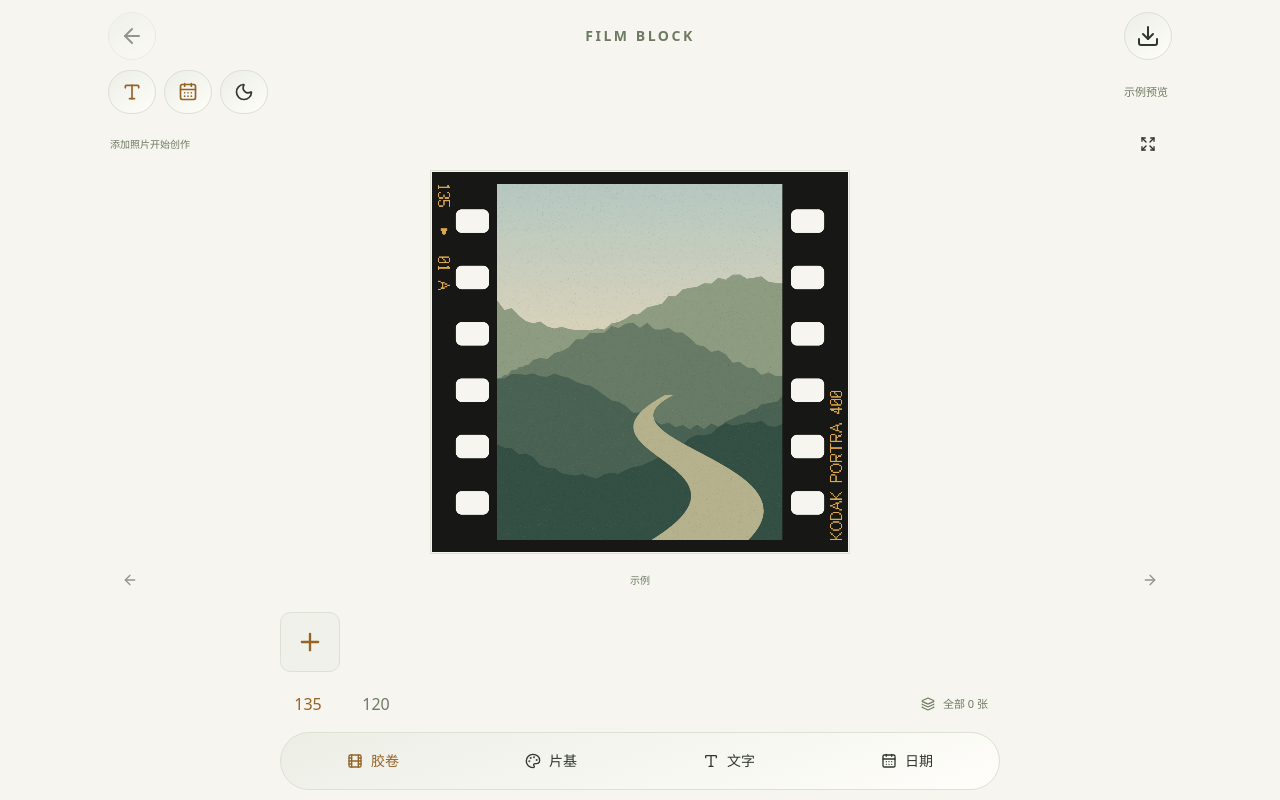
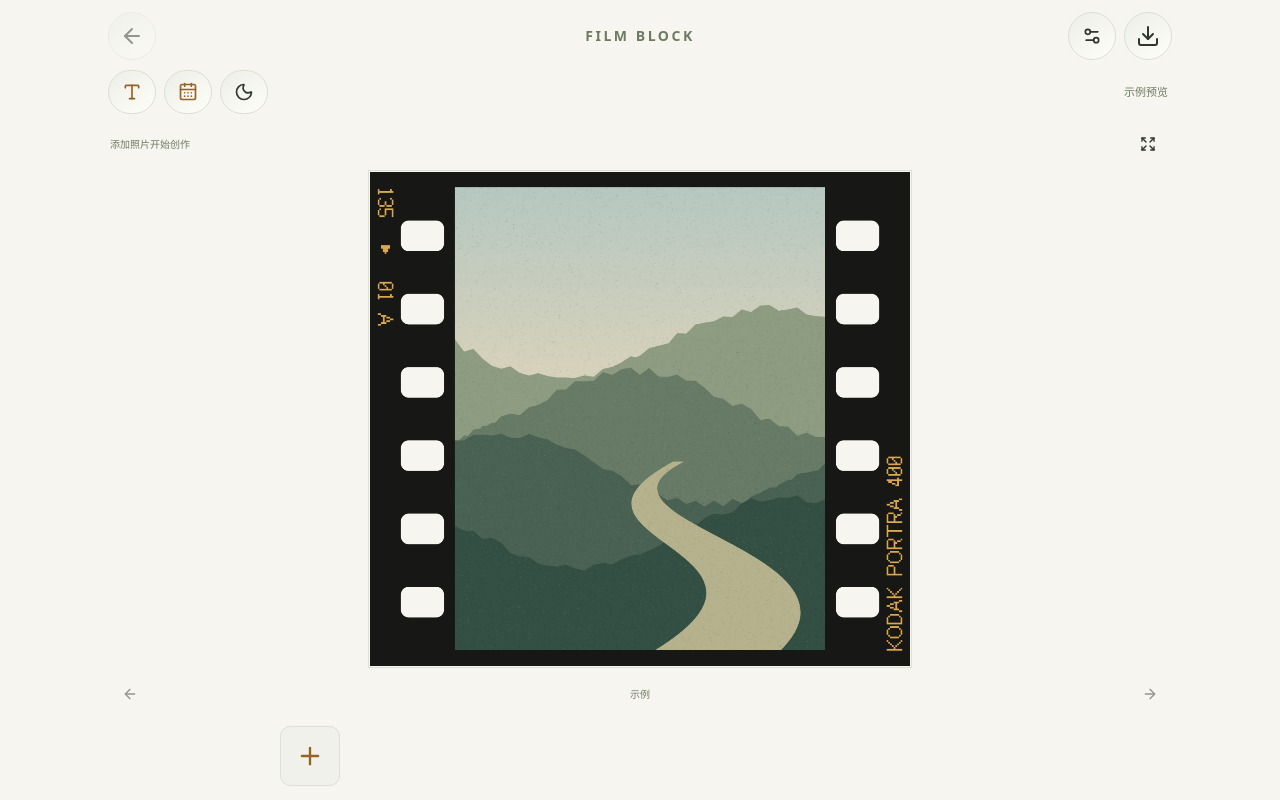
Before and after one commit to pomelo-chuan/film-block, a React (Vite) app: page / in a window 1280 px wide. Built offline with nearby package versions, Linux system fonts and the light colour scheme; a web font is replaced by a local one.

Commit message:
Move bottom editor configuration into top-right settings

```diff
--- a/src/main.tsx
+++ b/src/main.tsx
@@ -1,6 +1,6 @@
 import React, {useEffect,useRef,useState} from 'react';
 import {createRoot} from 'react-dom/client';
-import {ArrowLeft,ArrowRight,Check,Download,Expand,Film,Layers,LoaderCircle,Moon,Sun,Plus,Trash2,X,Palette,Type,CalendarDays} from 'lucide-react';
+import {ArrowLeft,ArrowRight,Check,Download,Expand,Film,Layers,LoaderCircle,Moon,Sun,Plus,Trash2,X,Settings2,Palette,Type,CalendarDays} from 'lucide-react';
 import {defaults,presets,fonts,fontLabels,loadFilmFont,renderFilm,safeFilename,type Settings} from './film';
 import '@fontsource/silkscreen/latin-400.css';
 import '@fontsource/press-start-2p/latin-400.css';
@@ -27,7 +27,6 @@ import {cn} from '@/lib/utils';
 import {readCaptureDate,formatCaptureDate,formatStampDate} from './photo-date';
 import './style.css';
 type EditorPanel='film'|'base'|'text'|'date'|'export';
-const panelTitles:Record<EditorPanel,string>={film:'胶卷设置',base:'片基设置',text:'片基文字',date:'相机日期',export:'导出照片'};
 function App(){
  const [panel,setPanel]=useState<EditorPanel>('film'),[panelOpen,setPanelOpen]=useState(false);
  const [lastTool,setLastTool]=useState<Exclude<EditorPanel,'export'>>('film');
@@ -91,7 +90,10 @@ function App(){
   <header className="editor-header">
    <Button ref={managerTrigger} variant="ghost" size="icon" className="editor-round size-12" aria-label="管理照片" title="管理照片" disabled={!photos.length||busy} onClick={()=>setManageOpen(true)}><ArrowLeft className="size-6"/></Button>
    <a className="flex min-h-11 items-center" href="https://github.com/pomelo-chuan/film-block" aria-label="GitHub 仓库" title="GitHub 仓库" target="_blank" rel="noreferrer"><h1 className="brand text-xs font-semibold tracking-[.18em] text-muted-foreground sm:text-sm">FILM BLOCK</h1></a>
+   <div className="flex items-center justify-end gap-2">
+    <Button variant="ghost" size="icon" className="editor-round size-12" aria-label="打开设置" title="设置" aria-haspopup="dialog" aria-expanded={panelOpen&&panel!=='export'} onClick={event=>openPanel(lastTool,event.currentTarget)}><Settings2 className="size-5"/></Button>
    <Button variant="ghost" size="icon" className="editor-round size-12" aria-label="导出设置" title="导出照片" disabled={busy} onClick={event=>openPanel('export',event.currentTarget)}>{busy?<LoaderCircle className="size-5 animate-spin"/>:<Download className="size-6"/>}</Button>
+   </div>
   </header>
   <div className="editor-shortcuts" aria-label="快捷设置">
    <Button variant="ghost" size="icon" className={cn('editor-round h-11 w-12',shown.textEnabled&&'text-primary')} aria-label={shown.textEnabled?'隐藏片基文字':'显示片基文字'} title="片基文字开关" aria-pressed={shown.textEnabled} onClick={()=>change({textEnabled:!shown.textEnabled})}><Type className="size-5"/></Button>
@@ -105,9 +107,7 @@ function App(){
    <div className="editor-preview-navigation"><Button variant="ghost" size="icon" className="size-11 rounded-full" aria-label="上一张" disabled={index===0||!photos.length} onClick={()=>setActive(photos[index-1].id)}><ArrowLeft className="size-4"/></Button><span className="text-[10px] tabular-nums text-muted-foreground">{photos.length?`${index+1} / ${photos.length}`:'示例'}</span><Button variant="ghost" size="icon" className="size-11 rounded-full" aria-label="下一张" disabled={index>=photos.length-1} onClick={()=>setActive(photos[index+1].id)}><ArrowRight className="size-4"/></Button></div>
   </main>
   <section className="editor-library" aria-label="照片列表"><Input ref={input} type="file" accept="image/*" multiple hidden className="hidden" aria-label="上传照片" onChange={event=>{if(event.target.files)void upload(event.target.files);event.target.value='';}}/><div className="filmstrip" aria-label="照片缩略图"><Button ref={addTrigger} variant="ghost" className="editor-add size-[60px] shrink-0 rounded-lg border bg-muted/60 text-primary" aria-label="添加照片" title="添加照片" disabled={busy} onClick={()=>input.current?.click()}><Plus className="size-7!"/></Button>{photos.map((photo,i)=><article key={photo.id} className={cn('relative size-[60px] shrink-0 overflow-hidden rounded-lg border-2 bg-muted/30',active===photo.id?'border-primary':'border-transparent')}><Button variant="ghost" className="thumbnail size-full rounded-none p-0.5" aria-label={`预览 ${photo.name}`} title={photo.name} onClick={()=>choosePhoto(photo.id)}><Preview photo={photo} settings={photo.settings} index={i}/></Button>{selected.includes(photo.id)&&<span className="pointer-events-none absolute right-0.5 bottom-0.5 rounded-full bg-primary p-0.5 text-primary-foreground"><Check className="size-2.5"/></span>}</article>)}</div></section>
-  <div className="editor-formats" aria-label="胶卷格式"><ToggleGroup type="single" value={shown.format} onValueChange={value=>{if(value==='135'||value==='120')change({format:value});}} className="gap-3" aria-label="选择胶卷"><ToggleGroupItem value="135" aria-label="选择 135 胶卷" className="h-11 min-w-14 rounded-full! border-0! bg-transparent! px-3 text-base font-medium text-muted-foreground data-[state=on]:text-primary">135</ToggleGroupItem><ToggleGroupItem value="120" aria-label="选择 120 胶卷" className="h-11 min-w-14 rounded-full! border-0! bg-transparent! px-3 text-base font-medium text-muted-foreground data-[state=on]:text-primary">120</ToggleGroupItem></ToggleGroup><Button variant="ghost" className="ml-auto h-11 max-w-40 truncate rounded-full px-2 text-[11px] text-muted-foreground" aria-label="调整范围设置" onClick={event=>openPanel('film',event.currentTarget)}><Layers className="size-3.5"/>{scope==='all'?`全部 ${photos.length} 张`:`选中 ${selected.length} 张`}</Button></div>
-  <nav className="editor-bottom-nav" aria-label="编辑工具">{([{value:'film',label:'胶卷',Icon:Film},{value:'base',label:'片基',Icon:Palette},{value:'text',label:'文字',Icon:Type},{value:'date',label:'日期',Icon:CalendarDays}] as const).map(({value,label,Icon})=><Button key={value} variant="ghost" className={cn('h-12 min-w-0 flex-1 rounded-full text-sm',lastTool===value?'text-primary':'text-foreground')} aria-label={`${label}设置`} aria-haspopup="dialog" aria-expanded={panelOpen&&panel===value} onClick={event=>openPanel(value,event.currentTarget)}><Icon className="hidden size-4 sm:block"/>{label}</Button>)}</nav>
-  <Sheet open={panelOpen} onOpenChange={setPanelOpen}><SheetContent onCloseAutoFocus={event=>{event.preventDefault();panelTrigger.current?.focus();}} side="bottom" showCloseButton={false} className="mx-auto max-h-[85dvh] max-w-xl gap-0 rounded-t-3xl pb-[env(safe-area-inset-bottom)]"><SheetHeader className="pr-16"><SheetTitle>{panelTitles[panel]}</SheetTitle><SheetDescription>{panel==='export'?`导出${scope==='all'?'全部':'选中'} ${target.length} 张照片`:'调整后实时应用到预览'}</SheetDescription></SheetHeader><SheetClose asChild><Button variant="ghost" size="icon" className="absolute top-3 right-3 size-11 rounded-full" aria-label="关闭设置"><X/></Button></SheetClose><div className="min-h-0 overflow-y-auto overscroll-contain">
+  <Sheet open={panelOpen} onOpenChange={setPanelOpen}><SheetContent onCloseAutoFocus={event=>{event.preventDefault();panelTrigger.current?.focus();}} side="bottom" showCloseButton={false} className="mx-auto max-h-[85dvh] max-w-xl gap-0 rounded-t-3xl pb-[env(safe-area-inset-bottom)]"><SheetHeader className="pr-16"><SheetTitle>{panel==='export'?'导出照片':'编辑设置'}</SheetTitle><SheetDescription>{panel==='export'?`导出${scope==='all'?'全部':'选中'} ${target.length} 张照片`:'调整后实时应用到预览'}</SheetDescription></SheetHeader><SheetClose asChild><Button variant="ghost" size="icon" className="absolute top-3 right-3 size-11 rounded-full" aria-label="关闭设置"><X/></Button></SheetClose><div className="min-h-0 overflow-y-auto overscroll-contain">
       <div className="px-3 py-2"><ToggleGroup type="single" value={scope} onValueChange={value=>{if(value!=='all'&&value!=='selected')return;setScope(value);if(value==='selected'&&selected.length&&!selected.includes(active))setActive(selected[0]);}} variant="outline" className="w-full" aria-label="调整范围"><ToggleGroupItem value="all" className="h-11 flex-1 text-xs" aria-label="统一调整"><Layers/>全部照片 {photos.length||''}</ToggleGroupItem><ToggleGroupItem value="selected" className="h-11 flex-1 text-xs" aria-label="仅选中">仅选中 {selected.length}</ToggleGroupItem></ToggleGroup></div>
 {panel==='export'?<>
      <section className="export-dock space-y-3 px-4 pb-4" aria-label="导出照片">
--- a/src/style.css
+++ b/src/style.css
@@ -63,8 +63,8 @@
  button:not(:disabled),[role="button"]:not([data-disabled]) {cursor:pointer;}
  :where(input,select,button) {-webkit-tap-highlight-color:transparent;}
 }
-.editor-shell {box-sizing:border-box;display:grid;grid-template-rows:auto auto minmax(180px,1fr) auto auto auto;gap:6px;width:100%;max-width:1120px;height:100svh;min-height:620px;margin:0 auto;padding:calc(10px + env(safe-area-inset-top)) 14px calc(10px + env(safe-area-inset-bottom));}
-.editor-header {display:flex;align-items:center;justify-content:space-between;gap:12px;min-height:52px;}
+.editor-shell {box-sizing:border-box;display:grid;grid-template-rows:auto auto minmax(180px,1fr) auto;gap:6px;width:100%;max-width:1120px;height:100svh;min-height:520px;margin:0 auto;padding:calc(10px + env(safe-area-inset-top)) 14px calc(10px + env(safe-area-inset-bottom));}
+.editor-header {display:grid;grid-template-columns:1fr auto 1fr;align-items:center;gap:8px;min-height:52px;}
 .editor-round {border:1px solid var(--border);border-radius:999px;background:linear-gradient(145deg,var(--muted),var(--card));box-shadow:inset 0 1px 0 #ffffff0d;}
 .editor-shortcuts {display:flex;align-items:center;gap:8px;min-width:0;min-height:48px;}
 .editor-viewer {position:relative;display:grid;grid-template-rows:44px minmax(0,1fr) 44px;min-width:0;min-height:0;}
@@ -77,10 +77,8 @@
 .editor-library {min-width:0;}
 .filmstrip {display:flex;gap:8px;overflow-x:auto;overscroll-behavior-x:contain;scrollbar-width:none;padding:4px 0;}
 .filmstrip::-webkit-scrollbar {display:none;}
-.editor-formats {display:flex;align-items:center;gap:6px;min-width:0;min-height:44px;}
-.editor-bottom-nav {display:flex;align-items:center;gap:2px;min-height:58px;padding:4px;border:1px solid var(--border);border-radius:999px;background:linear-gradient(160deg,var(--muted),var(--card));box-shadow:inset 0 1px 0 #ffffff0b;}
 .zoom-preview .film-canvas {max-height:100%;max-width:100%;}
-@media(min-width:768px){.editor-shell{padding-right:28px;padding-left:28px;}.editor-library,.editor-formats,.editor-bottom-nav{width:100%;max-width:720px;margin-right:auto;margin-left:auto;}}
+@media(min-width:768px){.editor-shell{padding-right:28px;padding-left:28px;}.editor-library{width:100%;max-width:720px;margin-right:auto;margin-left:auto;}}
 @media(prefers-reduced-motion:reduce){*,*:before,*:after{animation-duration:.01ms!important;transition-duration:.01ms!important;scroll-behavior:auto!important;}}
 @font-face{font-family:'Fusion Pixel 12';font-style:normal;font-weight:400;font-display:swap;src:url('/fonts/fusion-pixel-12.woff2') format('woff2')}
 @font-face{font-family:'Fusion Pixel 10';font-style:normal;font-weight:400;font-display:swap;src:url('/fonts/fusion-pixel-10.woff2') format('woff2')}
```
Also changed, not shown: 1 other file (tests, documents, lock files or other folders).
